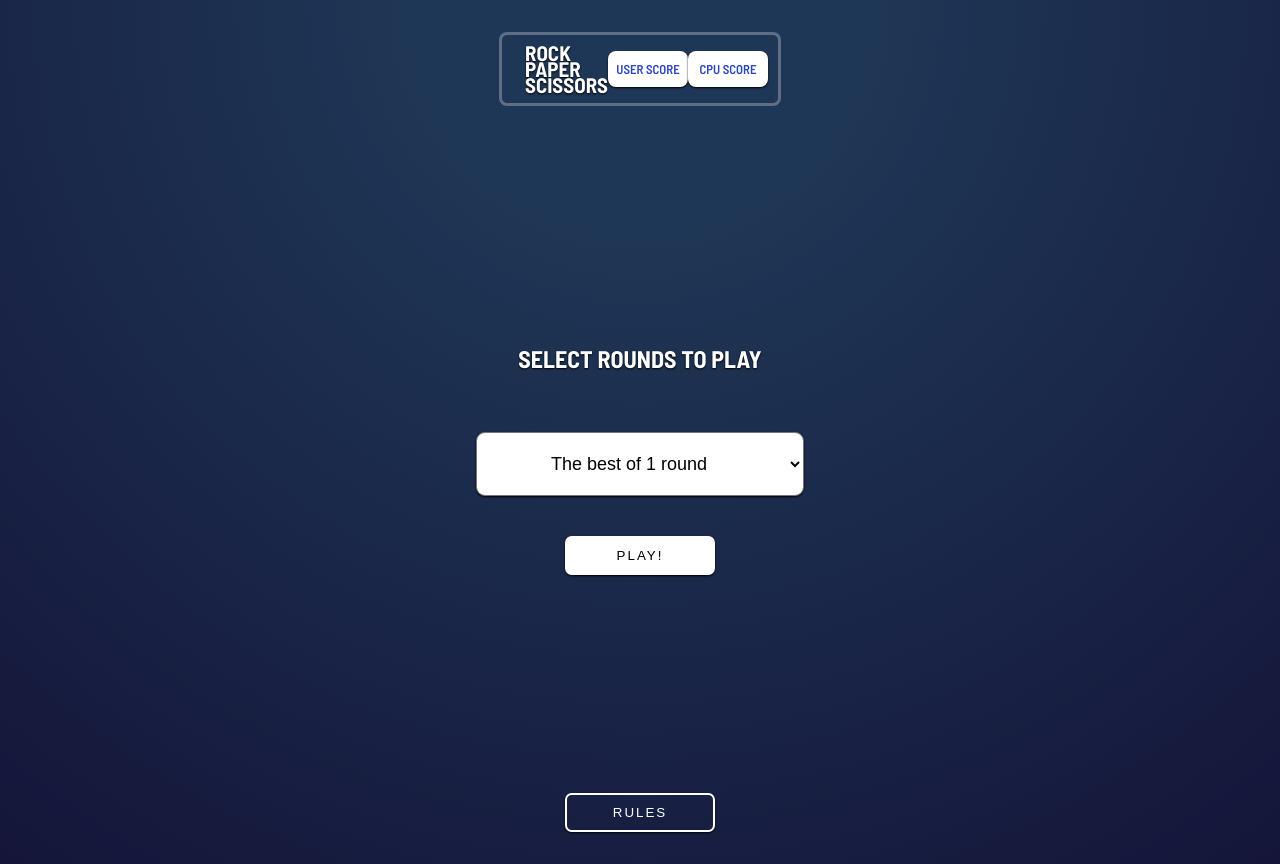
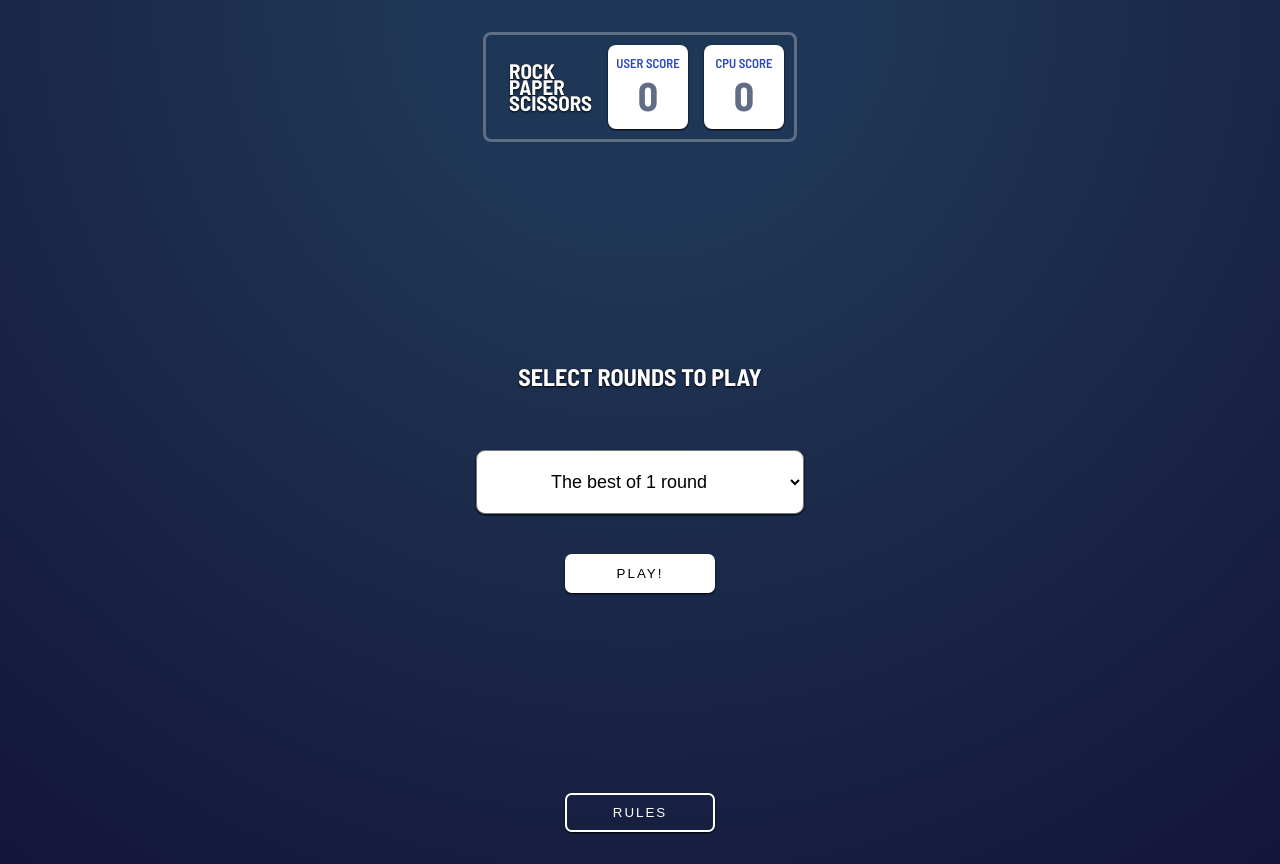
Before and after one commit to manulopezayora/rock-paper-scissors-lizard-spock, a React (Vite) app: page / in a window 1280 px wide. Built offline with nearby package versions, Linux system fonts and the light colour scheme.

Commit message:
chore(header): adapt styles

```diff
--- a/src/components/Header/Header.module.css
+++ b/src/components/Header/Header.module.css
@@ -1,12 +1,13 @@
 .header {
   padding: 10px 10px 10px 23px;
-  border: 3px solid var(--header-outline);
-  border-radius: 0.5em;
-  text-transform: uppercase;
   display: flex;
   flex-direction: row;
   justify-content: space-between;
   align-items: center;
+  column-gap: 1rem;
+  border: 3px solid var(--header-outline);
+  border-radius: 0.5em;
+  text-transform: uppercase;
 }
 
 .title {
--- a/src/components/Header/Header.tsx
+++ b/src/components/Header/Header.tsx
@@ -10,11 +10,11 @@ export const Header = () => {
             </h1>
             <div className={styles.score}>
                 <p className={styles.score__title}>User score</p>
-                <p id="user-score-value" className={styles.score__value}></p>
+                <p className={styles.score__value}>0</p>
             </div>
             <div className={styles.score}>
                 <p className={styles.score__title}>cpu score</p>
-                <p id="cpu-score-value" className={styles.score__value}></p>
+                <p className={styles.score__value}>0</p>
             </div>
         </header>
     )
```
